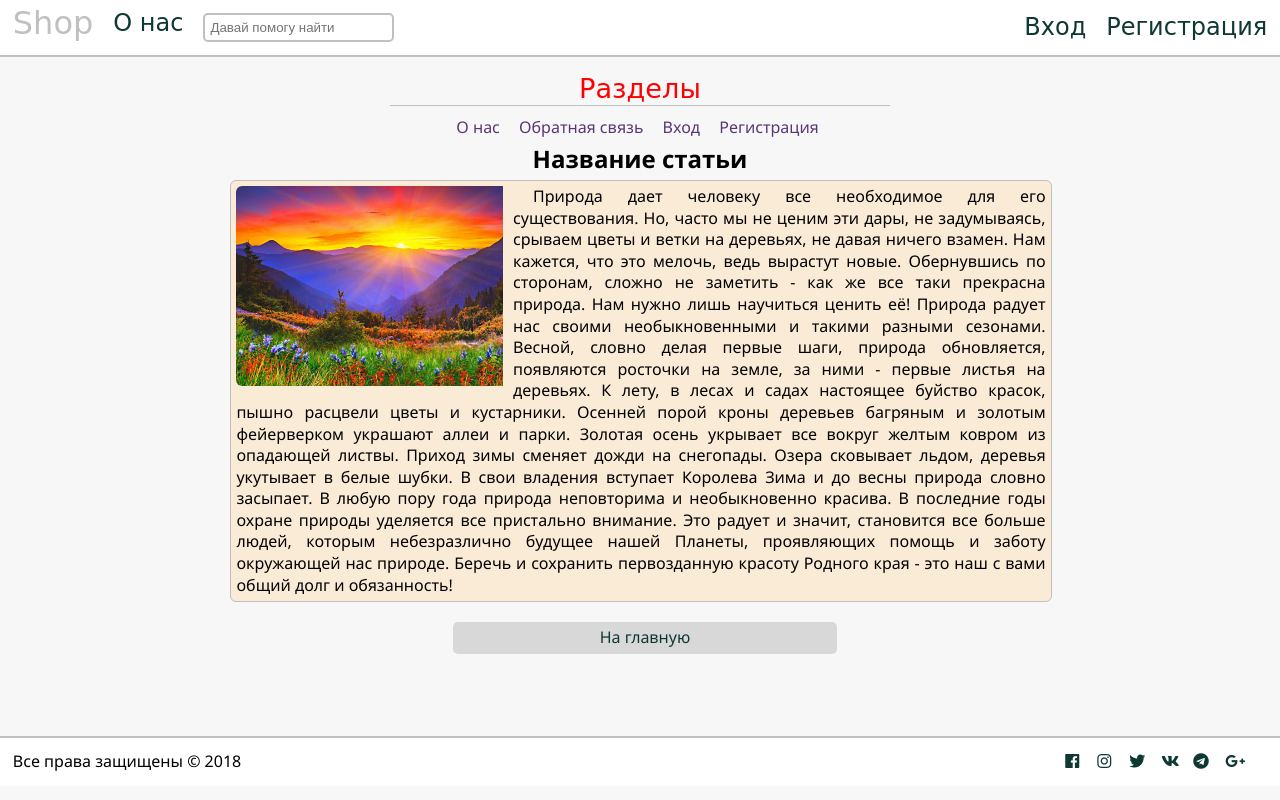
After one commit to Nazar001/Study, a PHP site: page /article.php in a window 1280 px wide. The commit adds this page. Run offline with PHP 8.4, Linux system fonts and the light colour scheme.

Commit message:
Lesson 9 update

```diff
--- /dev/null
+++ b/Site/article.php
@@ -0,0 +1,50 @@
+<!DOCTYPE HTML>
+<html>
+<head>
+    <meta charset="UTF-8" />
+    <meta http-equiv="Content-Type" content="text/html; utf-8"/>
+    <meta name="keywords" content="test, site, website"/>
+    <meta name="discription" content="Этот сайт является пробным сайтом"/>
+    <link href="css/main.css" rel="stylesheet" type="text/css">
+    <link href="img/icon.png" rel="shortcut icon" type="image/x-icon"/>
+    <title>Shop</title>
+</head>
+<body>
+    <div id="page-wrap">
+        <?php
+           include("include/header.php");
+           ?>
+        <div id="wrapper">
+            <div id="article_main_block">
+                <h2>Название статьи</h2>
+                <div id="article_blocks">
+                    <p> <img src="img/img_1.jpg" alt="">
+                            Природа дает человеку все необходимое для его существования.
+                        Но, часто мы не ценим эти дары, не задумываясь, срываем цветы и ветки
+                        на деревьях, не давая ничего взамен. Нам кажется, что это мелочь, ведь
+                        вырастут новые. Обернувшись по сторонам, сложно не заметить - как же все
+                        таки прекрасна природа. Нам нужно лишь научиться ценить её!
+                            Природа радует нас своими необыкновенными и такими разными сезонами. Весной,
+                        словно делая первые шаги, природа обновляется, появляются росточки на земле,
+                        за ними - первые листья на деревьях. К лету, в лесах и садах настоящее буйство красок,
+                        пышно расцвели цветы и кустарники. Осенней порой кроны деревьев багряным и золотым фейерверком
+                        украшают аллеи и парки. Золотая осень укрывает все вокруг желтым ковром из опадающей листвы.
+                        Приход зимы сменяет дожди на снегопады. Озера сковывает льдом, деревья укутывает в белые шубки.
+                        В свои владения вступает Королева Зима и до весны природа словно засыпает.
+                            В любую пору года природа неповторима и необыкновенно красива.
+                        В последние годы охране природы уделяется все пристально внимание. Это радует и значит, становится
+                        все больше людей, которым небезразлично будущее нашей Планеты, проявляющих помощь и заботу окружающей
+                        нас природе. Беречь и сохранить первозданную красоту Родного края - это наш с вами общий долг и обязанность!</p>
+                </div>
+            </div>
+        </div>
+        <div id="GoMessege">
+            <a href="index.php">На главную</a>
+        </div>
+    </div>
+    <?php
+        include("include/footer.php");
+    ?>
+    <script src="js/JavaScript.js"></script>
+</body>
+</html>
--- a/Site/css/main.css
+++ b/Site/css/main.css
@@ -156,7 +156,7 @@ input[type=text].field:focus{
     border-radius: 5px;
     background-color: rgb(255, 255, 255);
     margin-right: 2%;
-    min-height: 400px;
+    padding-bottom: 10px;
 }
 #wrapper #articles article img{
     width: 100%;
@@ -256,7 +256,42 @@ input[type=text].field:focus{
     margin-left: 15%;
     position: relative;
     bottom: 450px;
-
+}
+#wrapper #article_main_block{
+    display: flex;
+    flex-direction: column;
+    color: black;
+    width: 80%;
+    margin-left: 10%;
+}
+#wrapper #article_main_block h2{
+    text-align: center;
+    position: relative;
+    top: -10px;
+}
+#main_soc_block_in .first{
+    font-weight: bolder;
+}
+#article_blocks{
+    background-color: antiquewhite;
+    width: 80%;
+    margin-left: 10%;
+    display: flex;
+    flex-direction: row;
+    border: 1px solid silver;
+    border-radius: 6px;
+}
+#article_blocks p{
+    padding: 5px;
+    text-indent: 20px;
+    text-align: justify;
+}
+#article_blocks p img{
+    border-radius: 6px;
+    float: left;
+    max-width: 350px;
+    padding-right: 10px;
+    max-height: 200px;
 }
 /*Для странички обратная связь*/
 /*Для форми*/
@@ -274,7 +309,6 @@ input[type=text].field:focus{
 }
 #GoMessege{
     width: 30%;
-
     margin-left: 35%;
     display: flex;
     padding: 5px;
```
Also changed, not shown: Site/index.php (+13 -13 lines).
